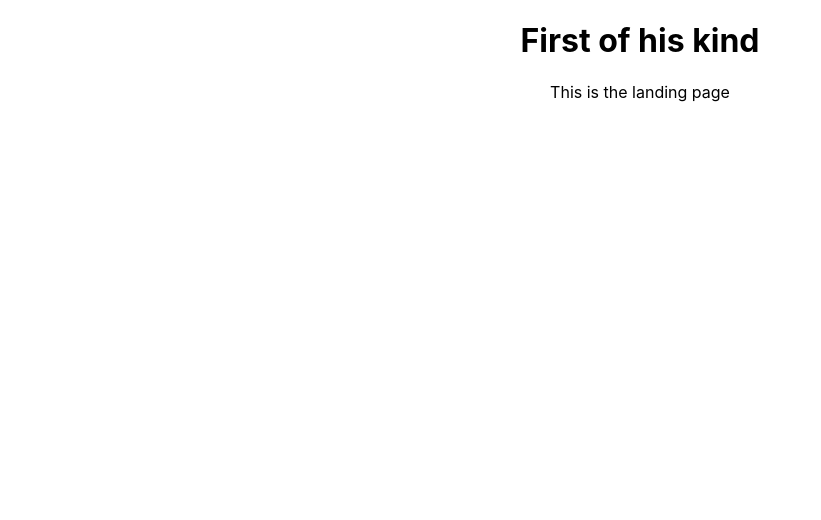
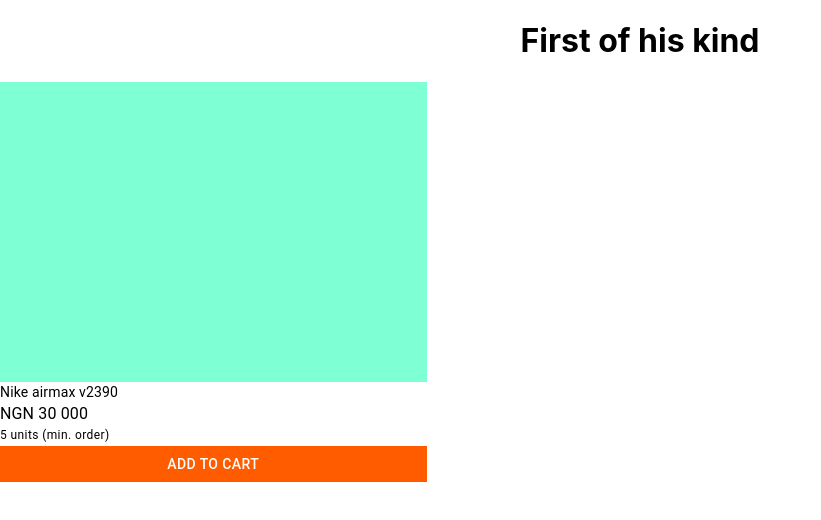
Before and after one commit to sabdullateef87/spicey-cafe, a React (Create React App) app: page / in a window 1280 px wide. Shown: the top 520 px of the page, without its empty margins (0-821 px from the left). Built offline with nearby package versions, Linux system fonts and the light colour scheme.

Commit message:
third commit

```diff
--- a/src/App.js
+++ b/src/App.js
@@ -1,5 +1,5 @@
 import React from "react";
-import LandingPage from "../src/Components/LandingPage"
+import LandingPage from "../src/Components/Landingpage/Landingpage"
 import "./App.css";
 
 function App() {
--- a/src/Components/LandingPage.jsx
+++ /dev/null
@@ -1,7 +0,0 @@
-import React from "react";
-
-function LandingPage() {
-  return <>This is the landing page</>;
-}
-
-export default LandingPage;
--- /dev/null
+++ b/src/Components/Landingpage/Landingpage.jsx
@@ -0,0 +1,91 @@
+import React from "react";
+import { makeStyles } from "@material-ui/core/styles";
+import Paper from "@material-ui/core/Paper";
+import Grid from "@material-ui/core/Grid";
+import Typography from "@material-ui/core/Typography";
+import Button from "@material-ui/core/Button";
+
+const useStyles = makeStyles(theme => ({
+  root: {
+    flexGrow: 1
+  },
+  paper: {
+    padding: theme.spacing(2),
+    textAlign: "center",
+    color: theme.palette.text.secondary,
+    boxShadow: "none",
+    border: "2px solid",
+    display: "flex",
+    justifyContent: "center",
+    alignItems: "center"
+  },
+  button: {
+    "&.MuiButton-root": {
+      borderRadius: "0px",
+      boxShadow: "none"
+    },
+    backgroundColor: "#FF5C00",
+    borderRadius: "none",
+    fontSize: "16px",
+    color: "#fff",
+    [theme.breakpoints.down("sm")]: {
+      fontSize: "14px"
+    }
+  }
+}));
+
+export default function LandingPage() {
+  const classes = useStyles();
+
+  return (
+    <div className={classes.root}>
+      <Grid item xs={12} sm={4} md={4}>
+        <Grid container style={{}}>
+          <Grid item xs={12}>
+            {/* <Paper className={classes.paper}></Paper> */}
+            <Grid item xs={12}>
+              <div
+                style={{
+                  width: "100%",
+                  height: "300px",
+                  backgroundColor: "aquamarine"
+                }}
+              ></div>
+            </Grid>
+            <Grid item xs={12}>
+              <Grid container>
+                <Typography variant="body2">Nike airmax v2390</Typography>
+              </Grid>
+            </Grid>
+            <Grid item xs={12}>
+              <Grid container>
+                <Typography variant="body1">NGN 30 000</Typography>
+              </Grid>
+            </Grid>
+            <Grid item xs={12}>
+              <Grid container>
+                <Typography variant="caption">5 units (min. order)</Typography>
+              </Grid>
+            </Grid>
+            <Grid item xs={12}>
+              <Grid container>
+                <Button
+                  fullWidth
+                  variant="contained"
+                  className={classes.button}
+                  style={{
+                    backgroundColor: "#FF5C00",
+                    color: "white",
+                    fontSize: "14px"
+                  }}
+                >
+                  ADD TO CART
+                </Button>
+              </Grid>
+            </Grid>
+          </Grid>
+        </Grid>
+      </Grid>
+    </div>
+  );
+}
```
